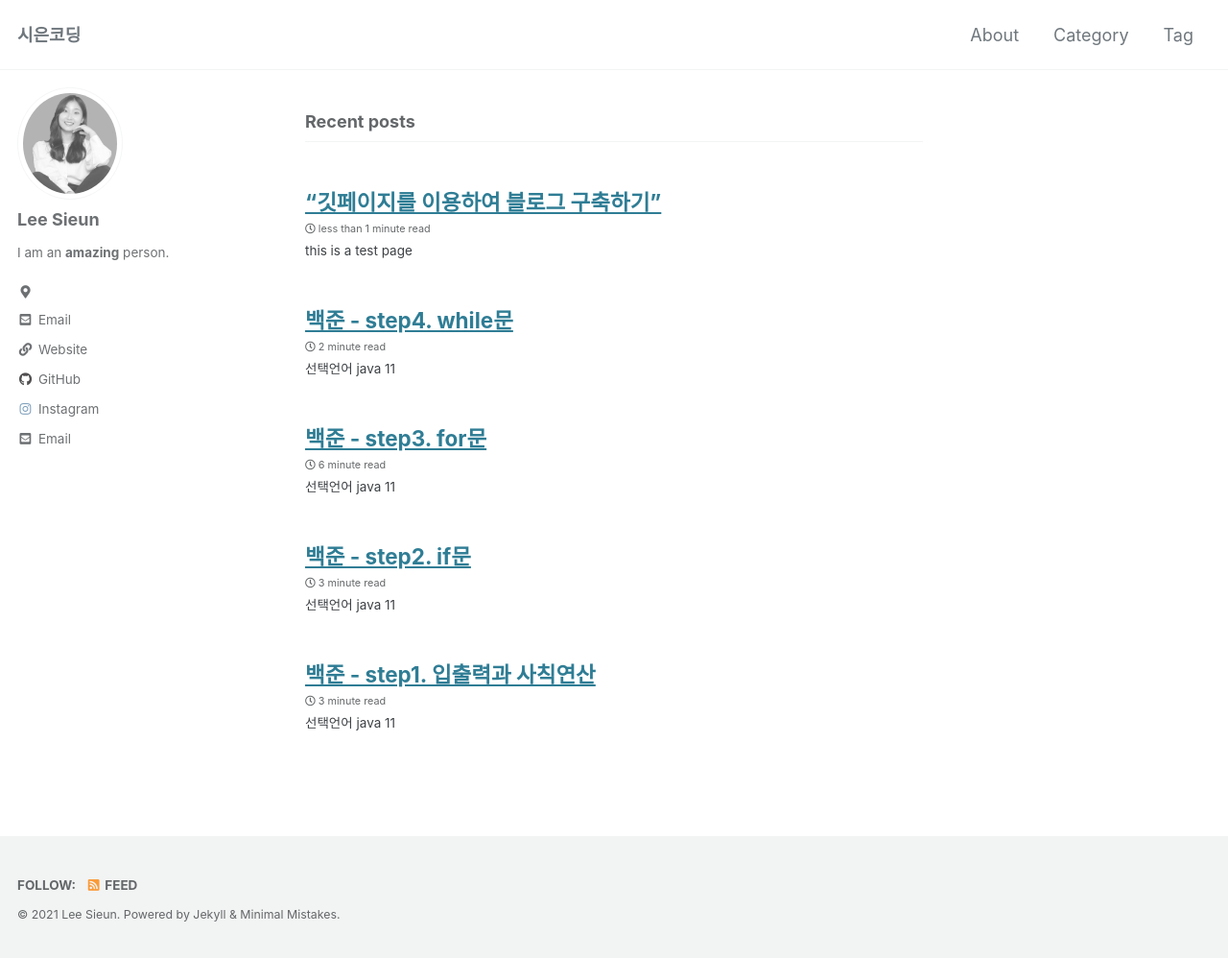
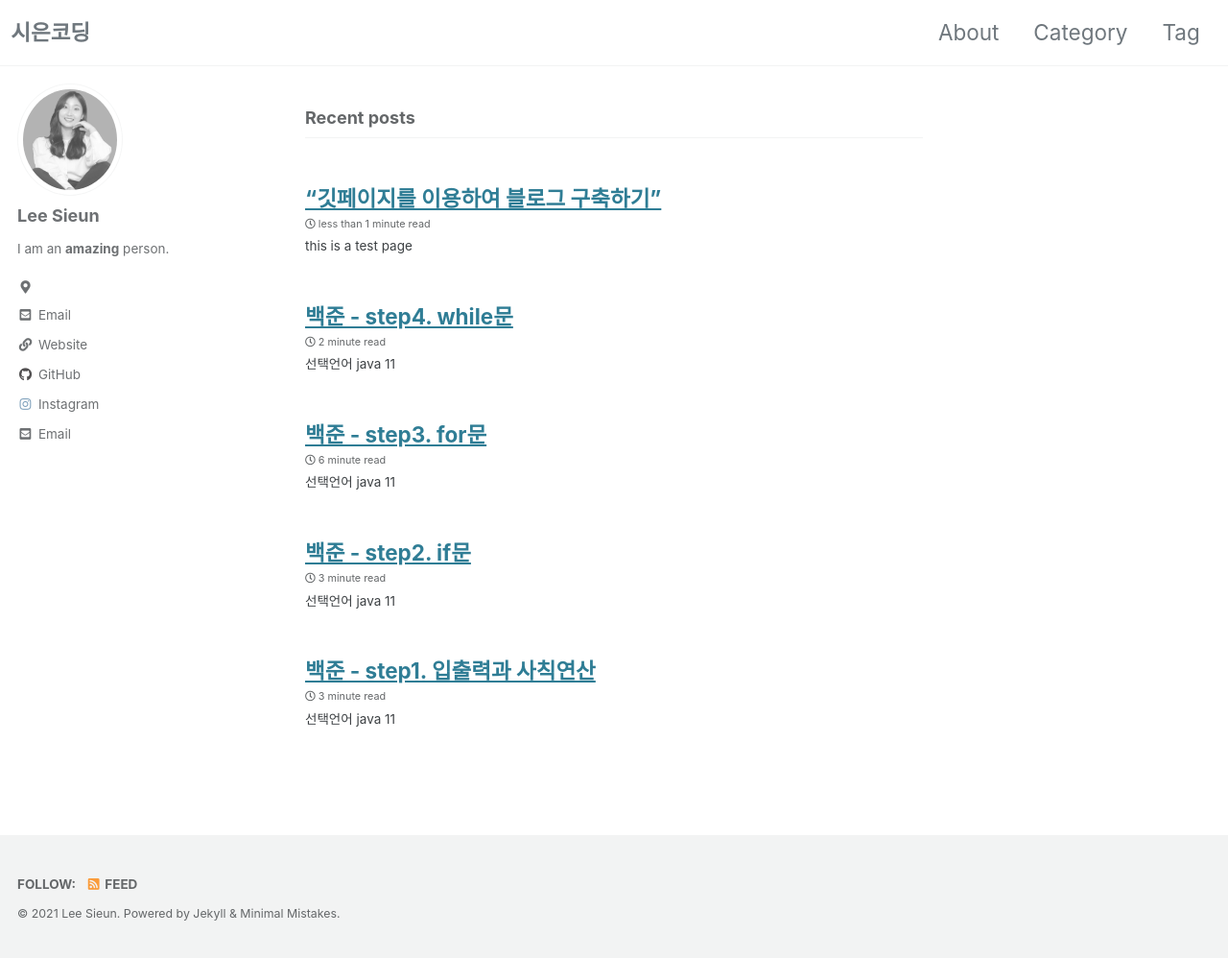
Before and after one commit to sieunlee97/sieunlee97.github.io, a Jekyll site: the page built from index.html, in a window 1280 px wide and 998 px high. Shown: the whole window at 96% size. Built offline with Jekyll 4.4.1, drawn with Linux system fonts in a browser that asks for light colours; cached includes are drawn as plain includes; the list of posts is cut into pages by our own code.

Commit message:
Update _masthead.scss

```diff
--- a/_sass/minimal-mistakes/_masthead.scss
+++ b/_sass/minimal-mistakes/_masthead.scss
@@ -15,7 +15,9 @@
     @include clearfix;
     margin-left: auto;
     margin-right: auto;
-    padding: 1em;
+    /*devinlife : 메뉴바 패딩 조절 */
+    /*padding: 1em;*/
+    padding: 0.5em;
     max-width: 100%;
     display: -webkit-box;
     display: -ms-flexbox;
@@ -24,7 +26,8 @@
     -ms-flex-pack: justify;
     justify-content: space-between;
     font-family: $sans-serif-narrow;
-
+    /*devinlife : 메뉴바 텍스트 설정 */
+    font-size: $type-size-4;
     @include breakpoint($x-large) {
       max-width: $max-width;
     }
```
